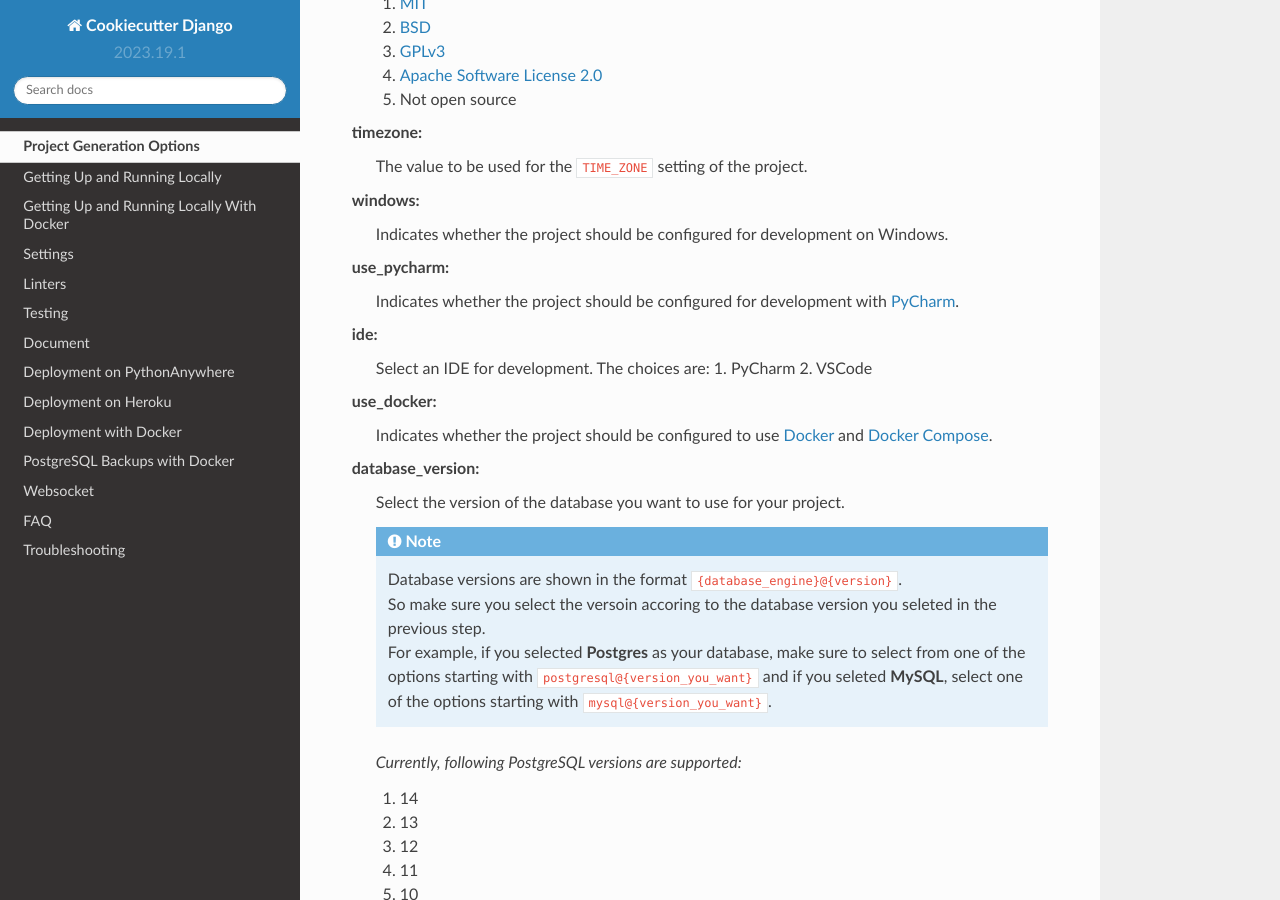
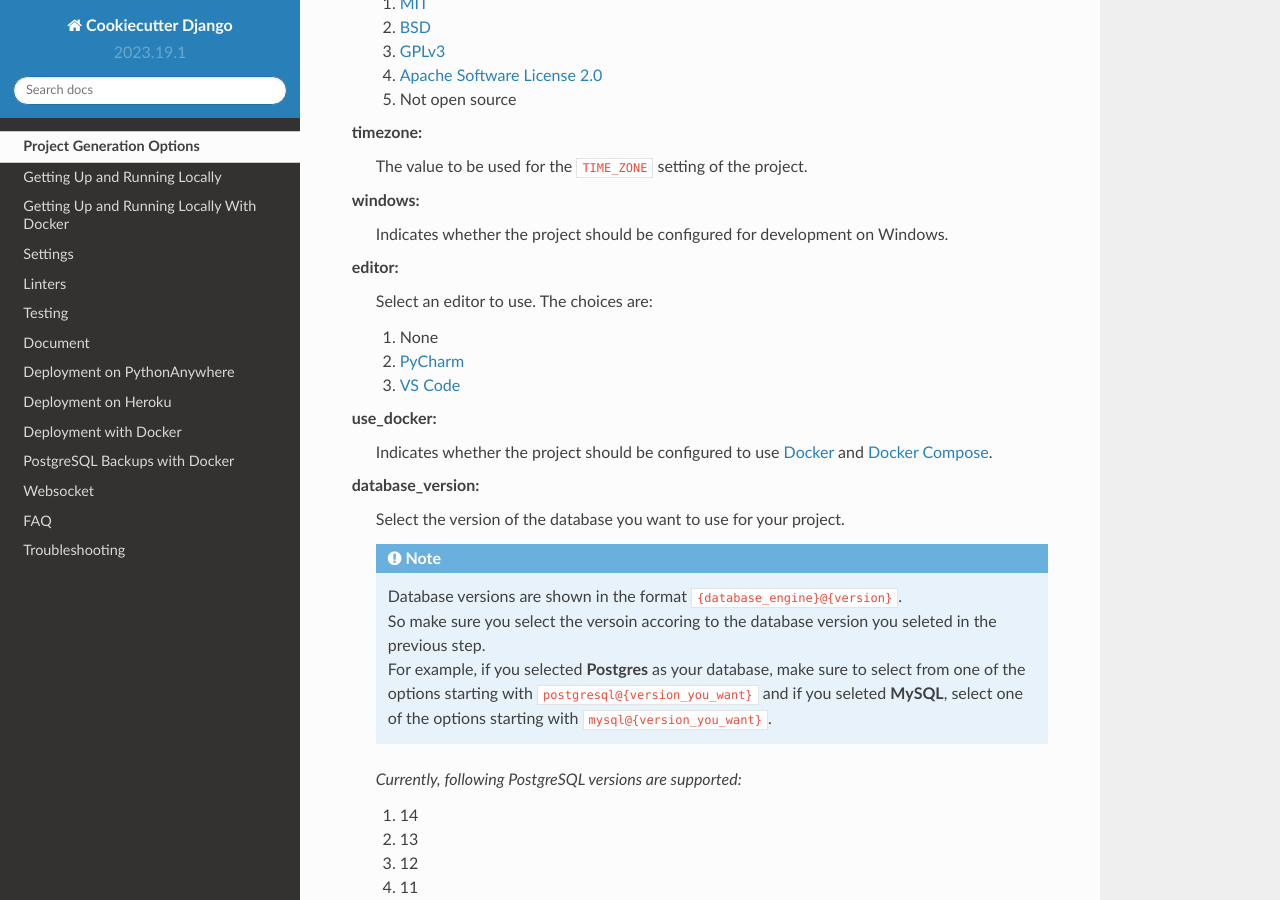
Before and after one commit to devxhub/django-boilerplate, a Sphinx documentation site: the page built from docs/project-generation-options.rst, in a window 1280 px wide and 900 px high, scrolled down 968 px. Built offline with Sphinx 7.4.7 and the Read the Docs theme 2.0.0, drawn with Linux system fonts in a browser that asks for light colours.

Commit message:
editor update

```diff
--- a/cookiecutter.json
+++ b/cookiecutter.json
@@ -16,7 +16,7 @@
   "username_type": ["username", "email"],
   "timezone": "UTC",
   "windows": "n",
-  "ide": ["vscode", "pycharm"],
+  "editor": ["None", "PyCharm", "VS Code"],
   "use_docker": "n",
   "database_engine": ["postgresql", "mysql"],
   "database_version": [
--- a/docs/project-generation-options.rst
+++ b/docs/project-generation-options.rst
@@ -53,13 +53,13 @@ timezone:
 windows:
     Indicates whether the project should be configured for development on Windows.
 
-use_pycharm:
-    Indicates whether the project should be configured for development with PyCharm_.
 
-ide:
-    Select an IDE for development. The choices are:
-    1. PyCharm
-    2. VSCode
+editor:
+    Select an editor to use. The choices are:
+
+    1. None
+    2. PyCharm_
+    3. `VS Code`_
 
 
 use_docker:
@@ -168,6 +168,7 @@ debug:
 .. _Apache Software License 2.0: http://www.apache.org/licenses/LICENSE-2.0
 
 .. _PyCharm: https://www.jetbrains.com/pycharm/
+.. _VS Code: https://github.com/microsoft/vscode
 
 .. _Docker: https://github.com/docker/docker
 .. _Docker Compose: https://docs.docker.com/compose/
--- a/{{cookiecutter.project_slug}}/docs/index.rst
+++ b/{{cookiecutter.project_slug}}/docs/index.rst
@@ -10,7 +10,7 @@ Welcome to {{ cookiecutter.project_name }}'s documentation!
    :maxdepth: 2
    :caption: Contents:
 
-   howto{% if cookiecutter.ide == 'pycharm' %}
+   howto{% if cookiecutter.editor == 'PyCharm' %}
    pycharm/configuration{% endif %}
    users
 
```
Also changed, not shown: README.md (+5 -4 lines), 3 other files.
